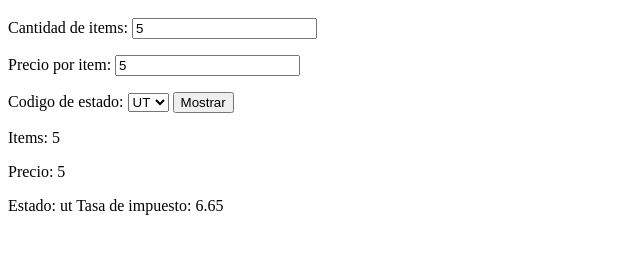
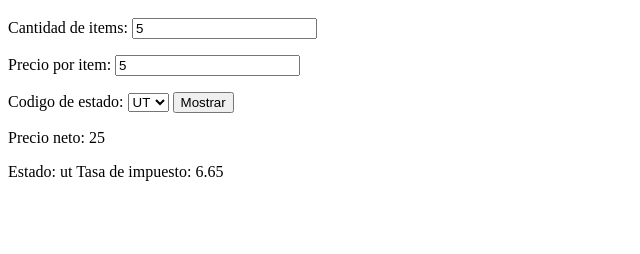
Before and after one commit to BelenA25/totalizador_ventas, a website built with Parcel: page index.html in a window 1280 px wide. Both pictures are taken after typing "5", "5" into the empty fields and a click on the input "Mostrar". Shown: the part 48-302 px from the top of the page, without its empty margins (0-640 px from the left). Built offline with nearby package versions, Linux system fonts and the light colour scheme.

Commit message:
Calcula el precio neto

```diff
--- a/index.html
+++ b/index.html
@@ -18,11 +18,8 @@
       </select>
       <input type="submit" value="Mostrar" id="mostrar-button" />
     </form>
-    Items:
-    <span id="items-span"></span>
-    <p></p>
-    Precio:
-    <span id="precio-span"></span>
+    Precio neto:
+    <span id="precio-neto-span"></span>
     <p></p>
     Estado:
     <span id="estado-span"></span>
--- a/src/presenter.js
+++ b/src/presenter.js
@@ -2,8 +2,7 @@ const items = document.querySelector("#cantidad_items");
 const precio = document.querySelector("#precio_item");
 const estado = document.querySelector("#estado");
 const form = document.querySelector("#totalizador-form")
-const precio_resultado = document.querySelector("#precio-span")
-const items_resultado = document.querySelector("#items-span")
+const precio_neto_resultado = document.querySelector("#precio-neto-span")
 const estado_resultado = document.querySelector("#estado-span")
 const estado_impuesto_resultado = document.querySelector("#estado-impuesto-span")
 
@@ -12,8 +11,7 @@ form.addEventListener("submit", (event) => {
 
   // const firstNumber = Number.parseInt(first.value);
 
-  items_resultado.innerHTML = items.value;
-  precio_resultado.innerHTML = precio.value;
+  precio_neto_resultado.innerHTML = precio.value * items.value;
   estado_resultado.innerHTML = estado.value;
   let impuesto;
   switch (estado.value) {
```
